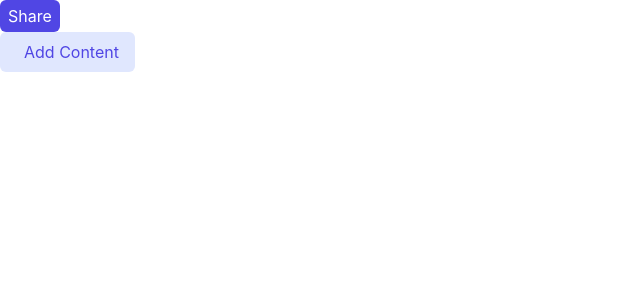
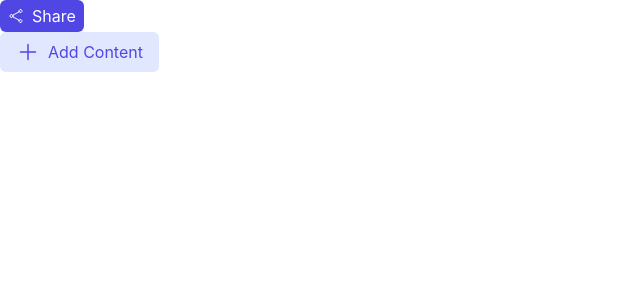
Before and after one commit to Raghunandan-79/second-brain, a React (Vite) app in the folder frontend/: page / in a window 1280 px wide. Shown: the top 300 px of the page, without its empty margins (0-640 px from the left). Built offline with nearby package versions, Linux system fonts and the light colour scheme.

Commit message:
Added icons

```diff
--- a/frontend/src/App.tsx
+++ b/frontend/src/App.tsx
@@ -1,15 +1,15 @@
-import React from 'react'
 import Button from './components/Button'
 import PlusIcon from './icons/PlusIcon'
+import ShareIcon from './icons/ShareIcon'
 
 const App = () => {
   return (
     <>
-      <Button variant='primary' size='sm' text='Share' onClick={() => {
+      <Button variant='primary' size='sm' startIcon={<ShareIcon size='md' />} text='Share' onClick={() => {
 
       }} />
 
-      <Button variant='secondary' size='md' startIcon={<PlusIcon />} text='Add Content' onClick={() => {
+      <Button variant='secondary' size='md' startIcon={<PlusIcon size='lg' />} text='Add Content' onClick={() => {
 
       }} />
     </>
--- a/frontend/src/components/Button.tsx
+++ b/frontend/src/components/Button.tsx
@@ -27,9 +27,9 @@
 const Button = (props: ButtonProps) => {
     return (
         <button className={
-          `${variantStyles[props.variant]} ${defaultStyles} ${sizeStyles[props.size]}`
+            `${variantStyles[props.variant]} ${defaultStyles} ${sizeStyles[props.size]} cursor-pointer`
         }>
-           {props.startIcon ? <div className="pr-2">{props.startIcon}</div> : null}
+            {props.startIcon ? <div className="pr-2">{props.startIcon}</div> : null}
             {props.text}
         </button>
     )
--- /dev/null
+++ b/frontend/src/icons/ShareIcon.tsx
@@ -0,0 +1,12 @@
+import { iconSizeVariant, type IconProps } from "."
+
+const ShareIcon = (props: IconProps) => {
+    return (
+        <svg className={`${iconSizeVariant[props.size]} mt-1`}xmlns="http://www.w3.org/2000/svg" fill="none" viewBox="0 0 24 24" stroke-width="1.5" stroke="currentColor">
+            <path stroke-linecap="round" stroke-linejoin="round" d="M7.217 10.907a2.25 2.25 0 1 0 0 2.186m0-2.186c.18.324.283.696.283 1.093s-.103.77-.283 1.093m0-2.186 9.566-5.314m-9.566 7.5 9.566 5.314m0 0a2.25 2.25 0 1 0 3.935 2.186 2.25 2.25 0 0 0-3.935-2.186Zm0-12.814a2.25 2.25 0 1 0 3.933-2.185 2.25 2.25 0 0 0-3.933 2.185Z" />
+        </svg>
+
+    )
+}
+
+export default ShareIcon
```
